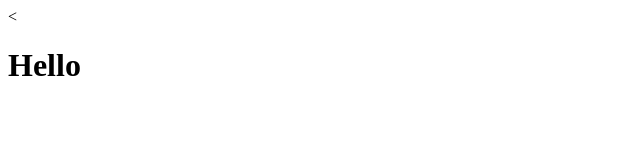
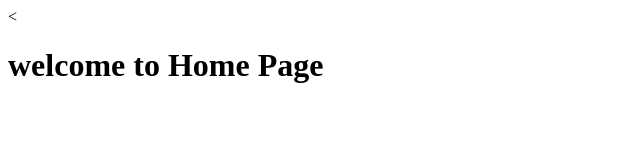
Before and after one commit to MohamadRezaaaaa/Soltan, a plain HTML site: page index.html in a window 1280 px wide. Shown: the whole page, without its empty margins (0-640 px from the left). Drawn offline with Linux system fonts and the light colour scheme.

Commit message:
Change index.html

```diff
--- a/index.html
+++ b/index.html
@@ -5,6 +5,6 @@
     <title></title>
   </head>
   <body>
-    <<h1>Hello </h1>
+    <<h1>welcome to Home Page </h1>
   </body>
 </html>
```
